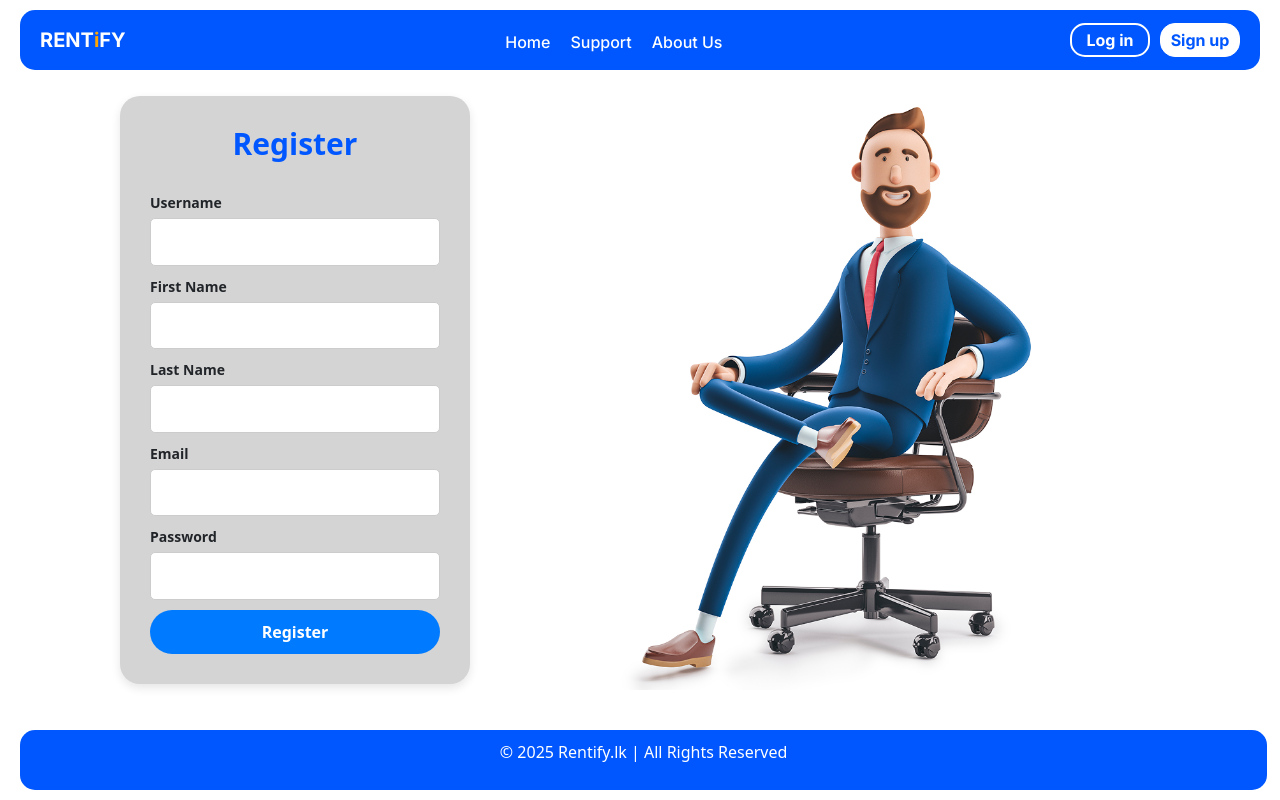
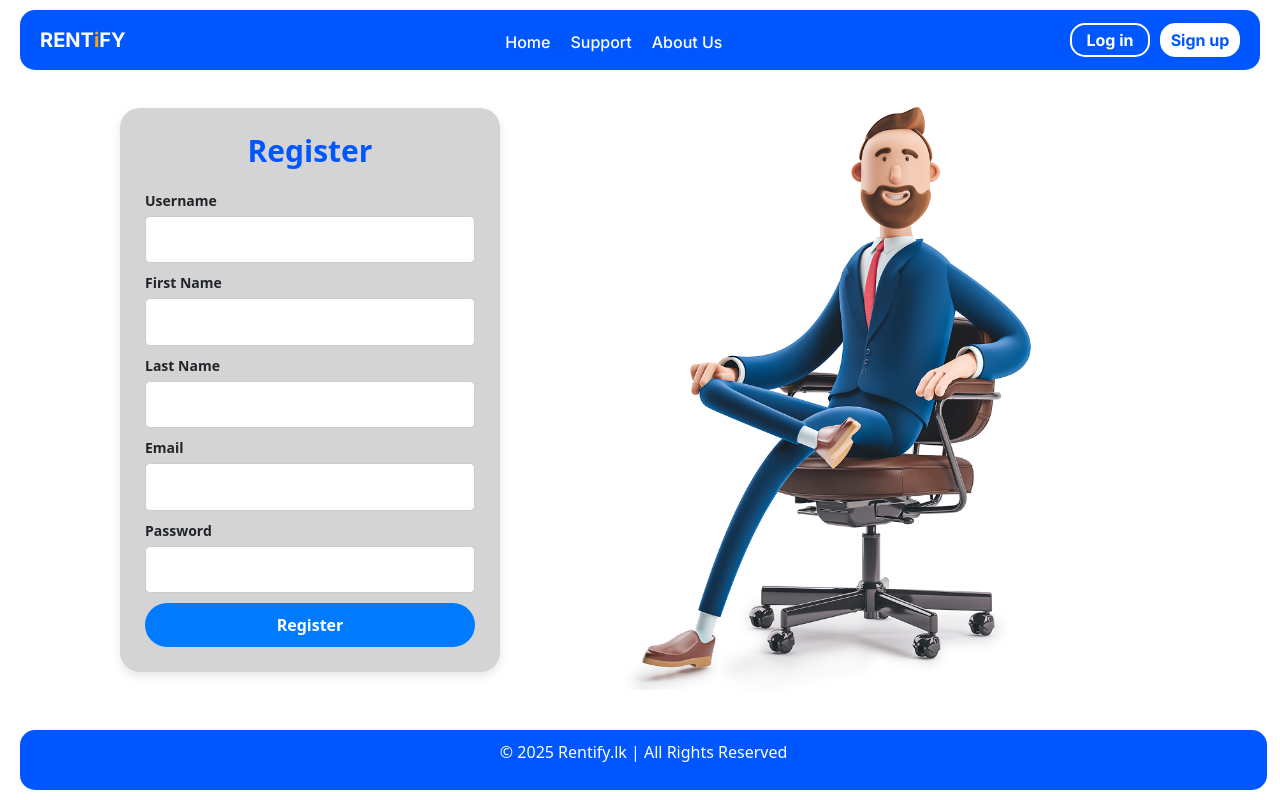
Before and after one commit to aashif-sajah/rentify, an Angular app in the folder frontend/rentify-frontend/: page /register in a window 1280 px wide. Built offline with nearby package versions, Linux system fonts and the light colour scheme; a web font is replaced by a local one.

Commit message:
updated register page

```diff
--- a/frontend/rentify-frontend/src/app/pages/auth/register/register.component.css
+++ b/frontend/rentify-frontend/src/app/pages/auth/register/register.component.css
@@ -7,16 +7,16 @@
   background-color: #fff;
   padding: 20px 60px;
   padding-left: 120px;
-  gap: 20px;
+  gap: 5px;
 }
 
 /* Register Form */
 .register-container {
   background: rgb(213, 212, 212);
-  padding: 30px;
+  padding: 25px;
   border-radius: 20px;
   box-shadow: 0 4px 10px rgba(0, 0, 0, 0.1);
-  width: 350px;
+  width: 380px;
   text-align: center;
 }
 
@@ -26,7 +26,7 @@ h2 {
   color: #0057ff;
   font-size: 30px;
   font-weight: bold;
-  margin-bottom: 20px;
+  margin-bottom: 12px;
 }
 
 /* Form Fields */
@@ -41,7 +41,7 @@ label {
   font-weight: 600;
   text-align: left;
   display: block;
-  margin-top:10px;
+  margin-top:9px;
 }
 
 input {
```
